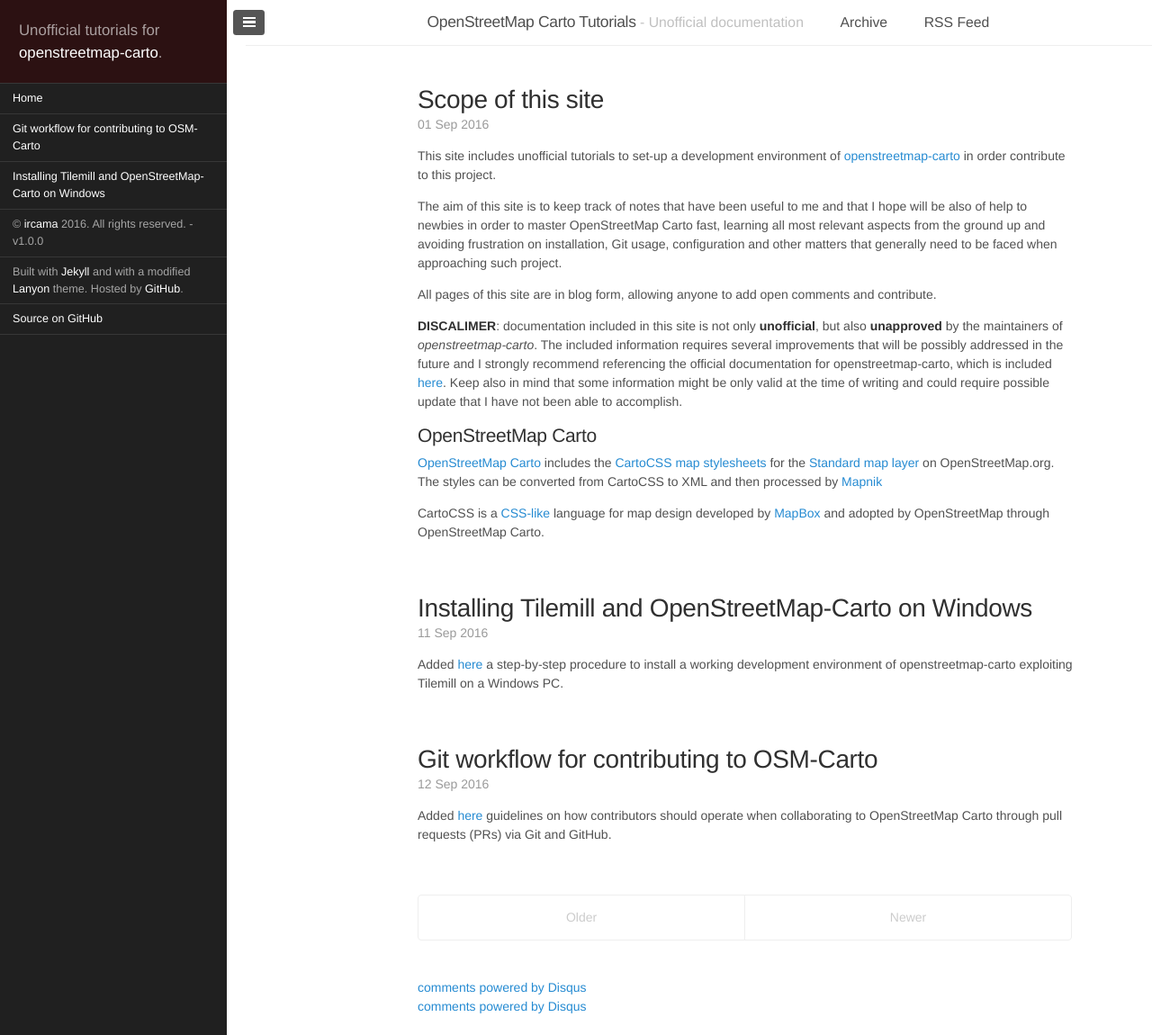
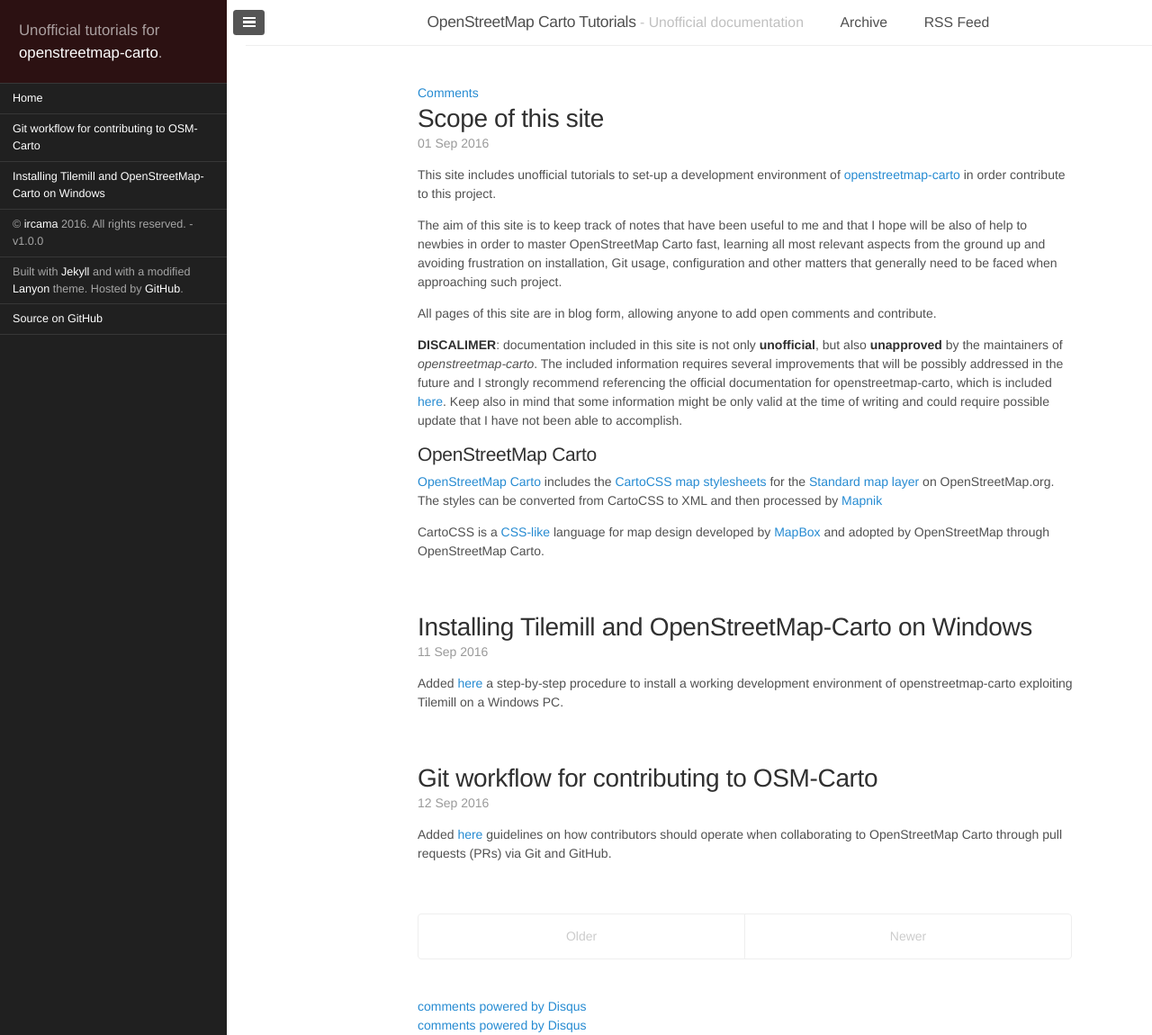
Before and after one commit to Ircama/osm-carto-tutorials, a Jekyll site: the page built from index.html, in a window 1280 px wide and 1150 px high. Shown: the whole window at 90% size. Built offline with Jekyll 4.4.1, drawn with Linux system fonts in a browser that asks for light colours; the list of posts is cut into pages by our own code; comment, search, counter and statistics services are not loaded.

Commit message:
add comments

```diff
--- a/_layouts/default.html
+++ b/_layouts/default.html
@@ -24,6 +24,7 @@
       </div>
 
       <div class="container content">
+<a href="{{ site.baseurl }}{{ page.url }}#disqus_thread">Comments</a>
         {{ content }}
         {% include comments.html %}
         {% include google_analytics.html %}
@@ -49,5 +50,6 @@
         }, false);
       })(document);
     </script>
+<script id="dsq-count-scr" src="//ircama-github-io-osm-carto-tutorials.disqus.com/count.js" async></script>
   </body>
 </html>
```
